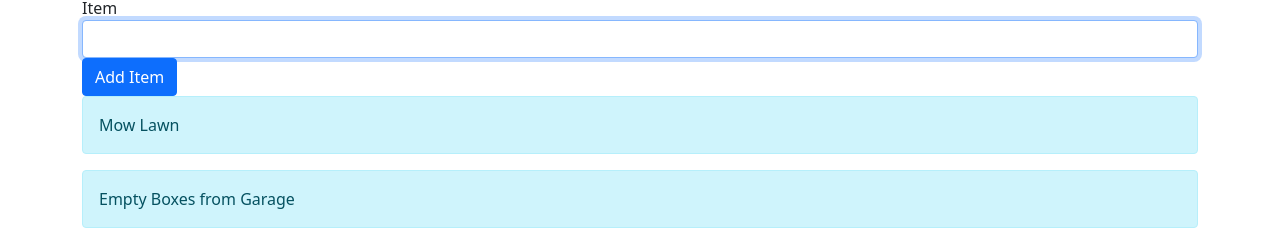
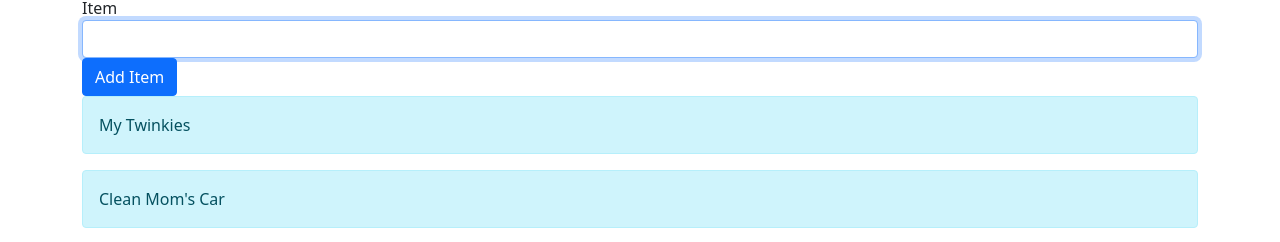
Before and after one commit to Eddiemeister1/IntroToProgrammingFrontEnd, an Angular app: page / in a window 1280 px wide. Shown: the part 106-348 px from the top of the page. Built offline with nearby package versions, Linux system fonts and the light colour scheme.

Commit message:
Learned Angular on Monday Lecture

```diff
--- a/src/app/components/todo-list-entry/todo-list-entry.component.ts
+++ b/src/app/components/todo-list-entry/todo-list-entry.component.ts
@@ -1,4 +1,4 @@
-import { Component, OnInit } from '@angular/core';
+import { Component, EventEmitter, OnInit, Output } from '@angular/core';
 import { FormBuilder, FormGroup, Validators } from '@angular/forms';
 
 @Component({
@@ -7,7 +7,7 @@ import { FormBuilder, FormGroup, Validators } from '@angular/forms';
   styleUrls: ['./todo-list-entry.component.css']
 })
 export class TodoListEntryComponent implements OnInit {
-
+  @Output() itemAdded = new EventEmitter<string>();
   form !: FormGroup;
 
   constructor(private formBuilder: FormBuilder) {
@@ -26,7 +26,8 @@ export class TodoListEntryComponent implements OnInit {
       console.warn('There are errors');
       focusMe.focus();
     } else {
-      console.log(this.form.value);
+      //console.log(this.form.value);
+      this.itemAdded.emit(this.item?.value);
       focusMe.value = '';
       this.form.reset();
       focusMe.focus();
--- a/src/app/components/todo-list-items/todo-list-items.component.html
+++ b/src/app/components/todo-list-items/todo-list-items.component.html
@@ -1,5 +1,5 @@
 <ul class="list-unstyled">
   <li class="alert alert-info"
-      *ngFor="let item of items"><span>{{item.description}}</span></li>
+      *ngFor="let item of todoList"><span>{{item.description}}</span></li>
   <li class="alert alert-info"><span>Buy a Desk</span></li>
 </ul>
--- a/src/app/components/todo-list-items/todo-list-items.component.ts
+++ b/src/app/components/todo-list-items/todo-list-items.component.ts
@@ -1,4 +1,4 @@
-import { Component, OnInit } from '@angular/core';
+import { Component, Input, OnInit } from '@angular/core';
 import { TodoItemModel } from '../models/todo.model';
 
 @Component({
@@ -8,10 +8,7 @@ import { TodoItemModel } from '../models/todo.model';
 })
 export class TodoListItemsComponent implements OnInit {
 
-  items: TodoItemModel[] = [
-    { description: 'Mow Lawn' },
-    { description: 'Empty Boxes from Garage' }
-  ];
+  @Input() todoList: TodoItemModel[] = [];
   constructor() { }
 
   ngOnInit(): void {
--- a/src/app/components/todo-list/todo-list.component.html
+++ b/src/app/components/todo-list/todo-list.component.html
@@ -2,8 +2,8 @@
   <h2> Todo List</h2>
 </header>
 <section>
-  <app-todo-list-entry></app-todo-list-entry>
+  <app-todo-list-entry (itemAdded)="addToList($event)"></app-todo-list-entry>
 </section>
 <section>
-  <app-todo-list-items></app-todo-list-items>
+  <app-todo-list-items [todoList]="items"></app-todo-list-items>
 </section>
--- a/src/app/components/todo-list/todo-list.component.ts
+++ b/src/app/components/todo-list/todo-list.component.ts
@@ -1,4 +1,5 @@
 import { Component, OnInit } from '@angular/core';
+import { TodoItemModel } from '../models/todo.model';
 
 @Component({
   selector: 'app-todo-list',
@@ -7,9 +8,16 @@ import { Component, OnInit } from '@angular/core';
 })
 export class TodoListComponent implements OnInit {
 
+  items: TodoItemModel[] = [
+    { description: 'My Twinkies' },
+    { description: 'Clean Mom\'s Car' }
+  ]
   constructor() { }
 
   ngOnInit(): void {
   }
 
+  addToList(description: string) {
+    this.items = [{ description }, ...this.items];
+  }
 }
```
